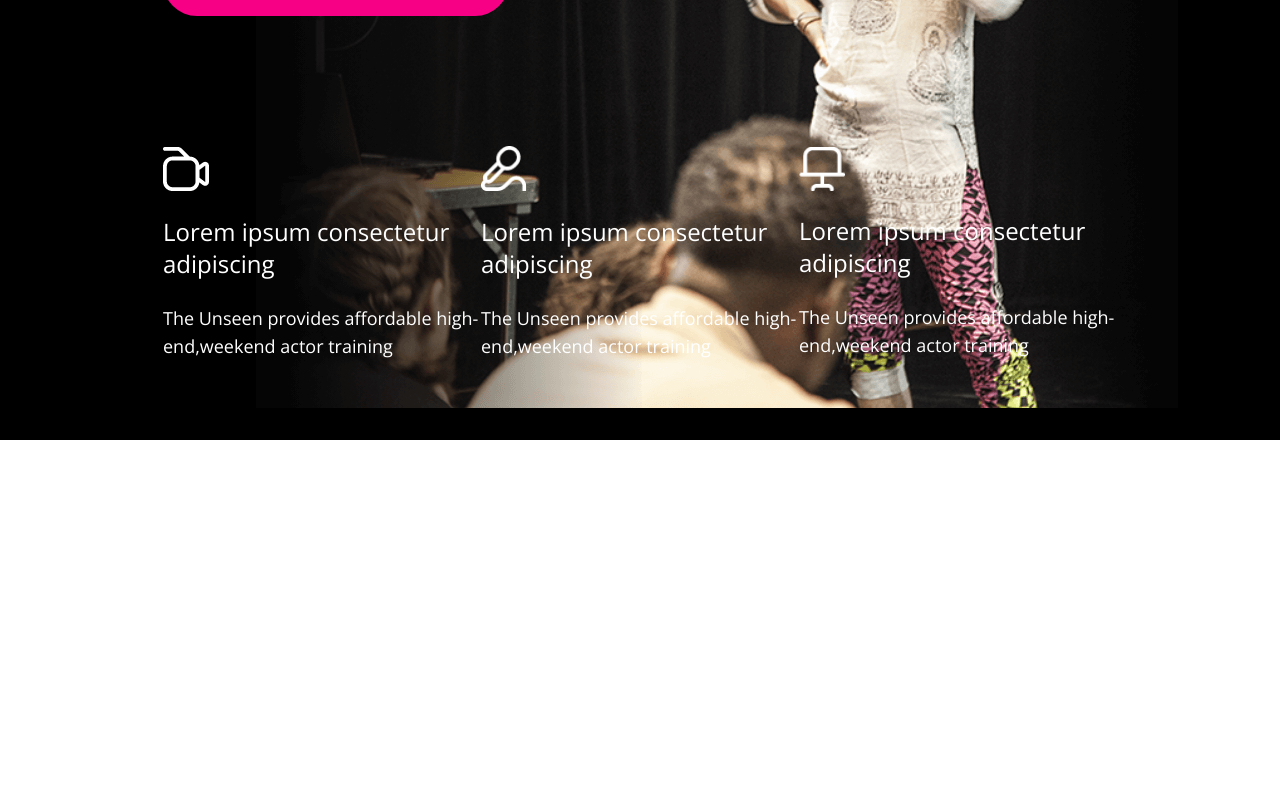
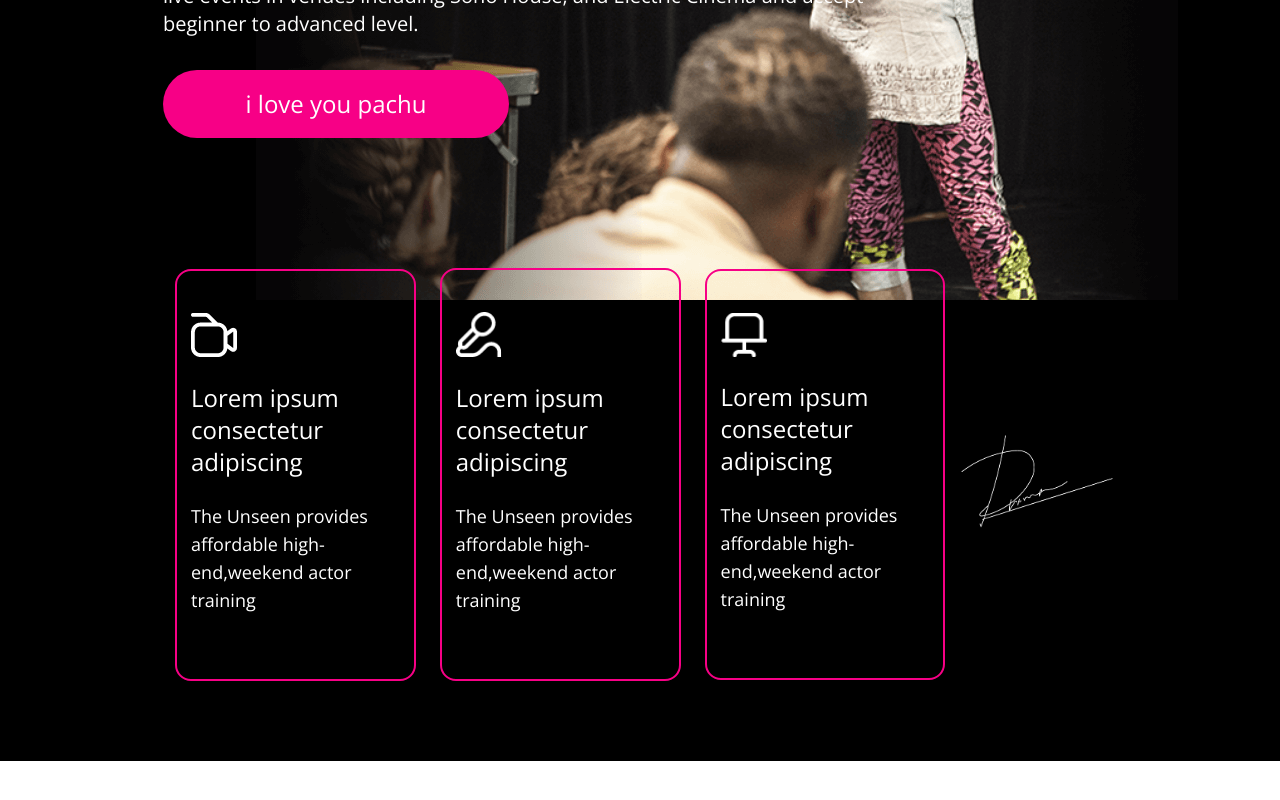
Before and after one commit to Aravind00777/unseen_react, a React (Vite) app: page / in a window 1280 px wide. Shown: the part 540-1340 px from the top of the page. Before the commit the page ends 980 px from the top, so only its background shows below. Built offline with nearby package versions, Linux system fonts and the light colour scheme; data requests are answered from the project's data file.

Commit message:
learnmore section

```diff
--- a/db.json
+++ b/db.json
@@ -27,6 +27,16 @@
     "cardTitle":"Lorem ipsum consectetur adipiscing",
     "cardCnt":"The Unseen provides affordable high-end,weekend actor training"}]
 
+  },
+
+  "learnmore":{
+      "learnmore_block":[{
+        "subtitle":"Lorem ipsum dolor sit amet",
+    "title":"Lorem ipsum dolor sit amet, consectetur adipiscing elit, sed do eiusmod tempor.",
+    "content":"Lorem ipsum dolor sit amet, consectetur adipiscing elit, sed do eiusmod tempor incididunt ut labore et dolore magna aliqua. Vestibulum morbi blandit cursus risus at. Enim neque volutpat ac tincidunt vitae.",
+    "btn":"Learn more"
+      }]
+
   }
 
 }
--- a/src/App.jsx
+++ b/src/App.jsx
@@ -1,6 +1,7 @@
 import { useState } from 'react'
 import Header from './components/Header';
 import Banner from './components/Banner';
+import Learnmore from './components/Learnmore';
 
 function App() {
 
@@ -8,6 +9,7 @@ function App() {
     <>
       <Header/>
       <Banner/>
+      <Learnmore/>
     </>
 
 
--- a/src/components/Banner.jsx
+++ b/src/components/Banner.jsx
@@ -4,6 +4,7 @@ import bannerBg from "../assets/image/banner-bg.png";
 import img1 from "../assets/image/videoimg1.png";
 import img2 from "../assets/image/videoimg2.png";
 import img3 from "../assets/image/videoimg3.png";
+import sign from "../assets/image/sign.png";
 
 
 
@@ -33,7 +34,7 @@ export default function Banner() {
       };
 
     return (
-        <section className="bg-black py-20 z-[1] relative pt-[108px] min-h-screen flex items-center">
+        <section className="bg-black py-20 z-[1] relative pt-[230px] min-h-screen flex items-center">
             <div className="container">
                 <>
                 <div className="max-w-3xl ">
@@ -54,12 +55,12 @@ export default function Banner() {
                 <LazyLoadImage
                     src={bannerBg}
                     alt="Sample Image"
-                    className="absolute right-[8%] w-auto top-[108px] z-[-1]"/>
+                    className="absolute right-[8%] w-auto top-[0px] z-[-1]"/>
                 </div>
                 </>
                 <ul className='pt-ptA1 text-white flex items-center'>
                 {cardblock?.cards?.map((item, index) => (
-                       <li key={index}>
+                       <li key={index} className='p-cardpadding border-2 border-dark-pink mx-3 rounded-2xl' >
                        <LazyLoadImage
                        src={item.cardImage}
                        alt="image"
@@ -70,9 +71,13 @@ export default function Banner() {
 
                    </li>
                     ))}
-
-
-
+                    <li>
+                        <LazyLoadImage
+                        src={sign}
+                        alt="signed cnt"
+                        className=''
+                        />
+                    </li>
                 </ul>
             </div>
         </section>
--- /dev/null
+++ b/src/components/Learnmore.jsx
@@ -0,0 +1,19 @@
+import React, { useEffect, useState } from 'react';
+import LazyLoadImage from './Lazyload';
+
+export default function Learnmore(){
+    return <section className='py-20'>
+        <div className="container">
+                <div className='flex item-center justify-center'>
+                    <div>
+                            <span></span>
+                            <h2></h2>
+                    </div>
+                    <div>
+                            <hr />
+                            <p></p>
+                    </div>
+                </div>
+        </div>
+    </section>
+}
--- a/tailwind.config.js
+++ b/tailwind.config.js
@@ -24,6 +24,7 @@ export default {
       },
       padding: {
         'ptA1': '130px',
+        'cardpadding':'42px 14px 65px 14px',
 
       },
       screens: {
```
Also changed, not shown: src/assets/image/sign.png (added).
